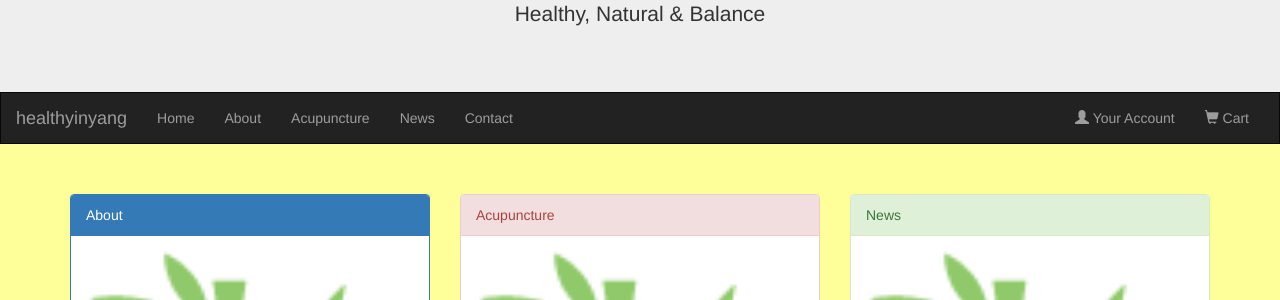
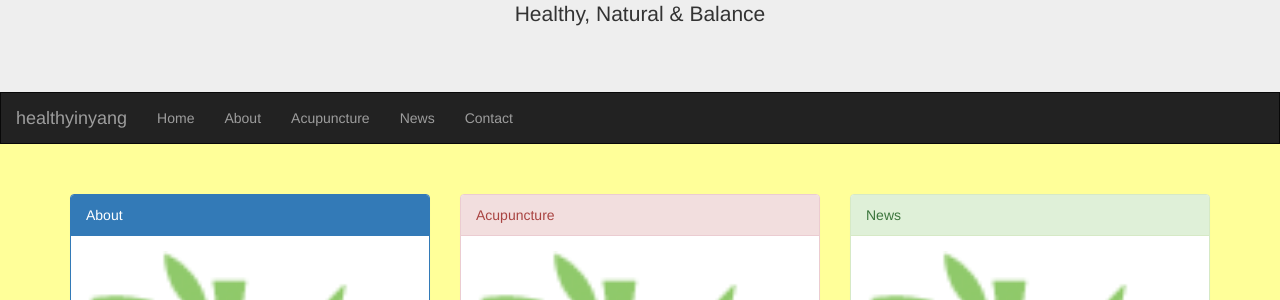
Before and after one commit to HongfengCai/khacupuncture, a Jekyll site: the page built from index.html, in a window 1280 px wide. Shown: the part 148-448 px from the top of the page. Built offline with Jekyll 4.4.1, drawn with Linux system fonts in a browser that asks for light colours.

Commit message:
fix spelling in _config, remove irrellevant content from nav.html in _includes/

```diff
--- a/_config.yml
+++ b/_config.yml
@@ -1,4 +1,4 @@
-name: Kyel Hong Aemon
+name: Kyle Hong Aemon
 markdown: kramdown
 permalink: date
 baseurl: /khacupuncture
--- a/_includes/nav.html
+++ b/_includes/nav.html
@@ -16,10 +16,6 @@
           <li><a href="/news">News</a></li>
           <li><a href="/contact">Contact</a></li>
         </ul>
-        <ul class="nav navbar-nav navbar-right">
-          <li><a href="#"><span class="glyphicon glyphicon-user"></span> Your Account</a></li>
-          <li><a href="#"><span class="glyphicon glyphicon-shopping-cart"></span> Cart</a></li>
-        </ul>
       </div>
     </div>
   </nav>
--- a/_layouts/default.html
+++ b/_layouts/default.html
@@ -1,6 +1,7 @@
 	<!DOCTYPE html>
 <html lang="en">
-	{% include head.html %}
+
+    {% include head.html %}
 
     <body>
 
```
